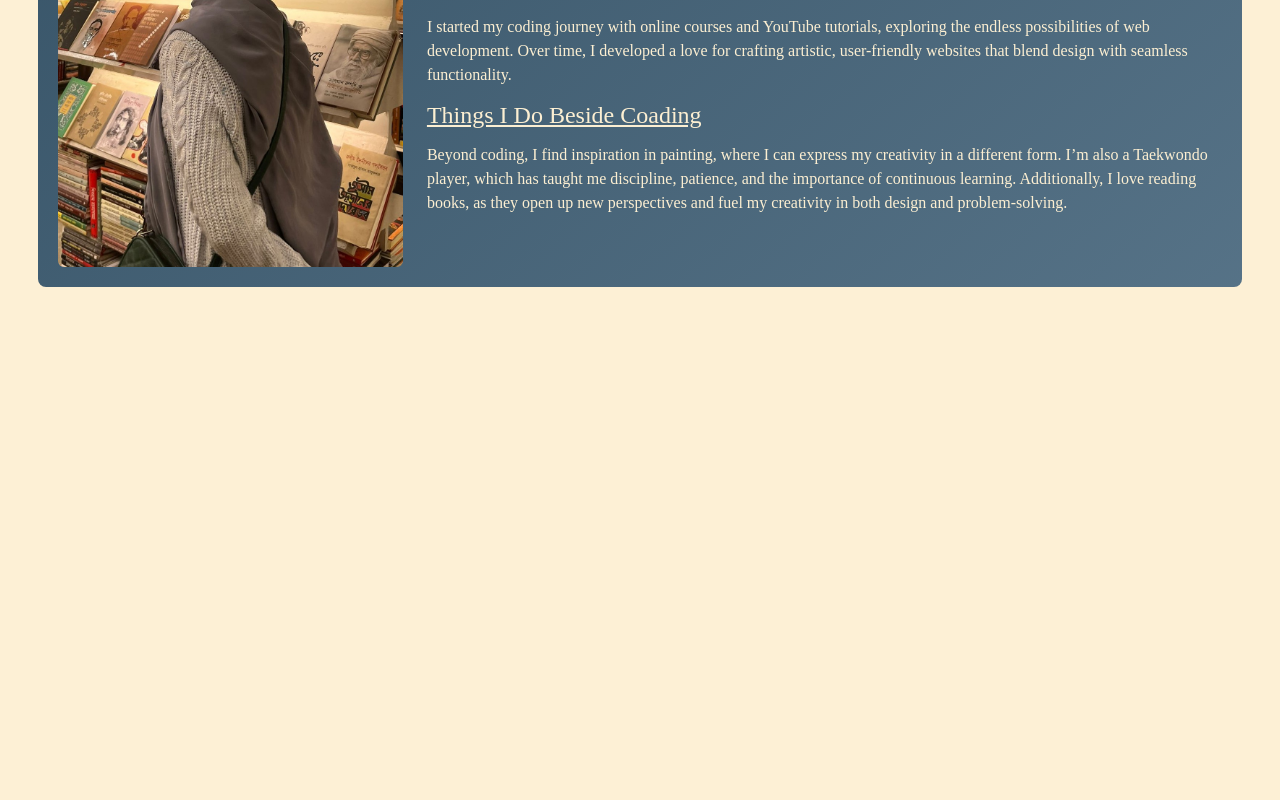
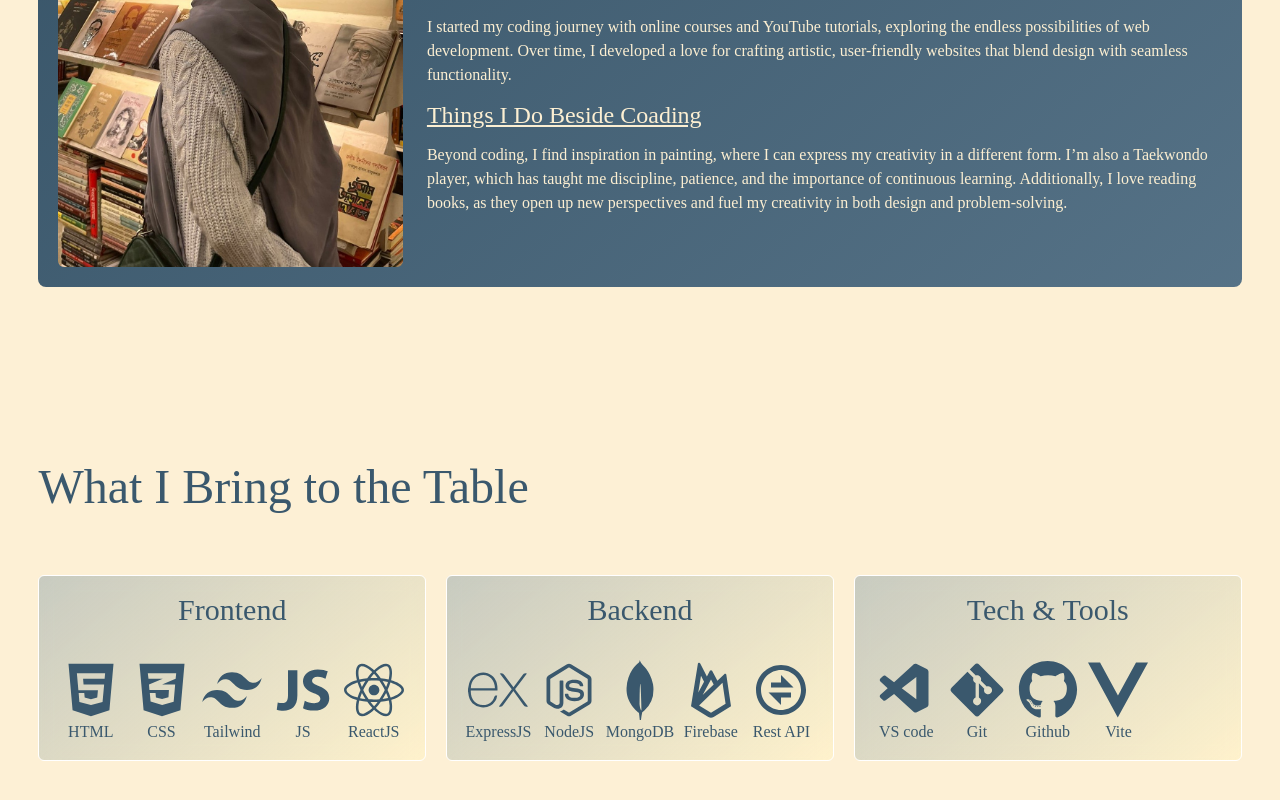
Before and after one commit to Fariya-Khan-Web/portfolio, a React (Vite) app: page / in a window 1280 px wide. Shown: the part 1162-1962 px from the top of the page. Built offline with nearby package versions, Linux system fonts and the light colour scheme; a web font is replaced by a local one.

Commit message:
feat: skills section

```diff
--- a/src/App.css
+++ b/src/App.css
@@ -13,8 +13,8 @@
 }
 .dropdown-content{
   background-image: linear-gradient(140deg,
-          rgba(148, 196, 255, 0.2),
-          rgba(255, 242, 200, 0.3));
+          rgba(79, 118, 145, 0.3),
+          rgba(255, 242, 200, 0.7));
 }
 .about-me{
   background-image: linear-gradient(140deg,
--- a/src/App.jsx
+++ b/src/App.jsx
@@ -5,6 +5,7 @@ import './App.css'
 import Navbar from './Components/Navbar'
 import Banner from './Components/Banner'
 import AboutMe from './Components/AboutMe'
+import Skills from './Components/Skills'
 
 function App() {
   const [count, setCount] = useState(0)
@@ -14,8 +15,7 @@ function App() {
     <Navbar/>
     <Banner/>
     <AboutMe/>
-
-
+    <Skills/>
 
     </>
   )
--- a/src/Components/Banner.jsx
+++ b/src/Components/Banner.jsx
@@ -6,7 +6,7 @@ import { FaCloudDownloadAlt } from 'react-icons/fa';
 const Banner = () => {
     return (
         <div className='banner min-h-[100vh]' >
-            <div className='max-w-screen-xl w-[94%] mx-auto min-h-screen grid md:grid-cols-2 gap-20 items-center'>
+            <div className='max-w-screen-2xl w-[94%] mx-auto min-h-screen grid md:grid-cols-2 gap-20 items-center'>
 
                 {/* small device picture */}
                 <div className='md:hidden picture rounded-full w-[260px] h-[350px] mx-auto  bg-[#fdf3dd]/15 p-2 border-2 border-[#fdf3dd]'>
--- /dev/null
+++ b/src/Components/Footer.jsx
@@ -0,0 +1,11 @@
+import React from 'react';
+
+const Footer = () => {
+    return (
+        <div>
+
+        </div>
+    );
+};
+
+export default Footer;
--- a/src/Components/Navbar.jsx
+++ b/src/Components/Navbar.jsx
@@ -12,7 +12,7 @@ const Navbar = () => {
             <li><a>Contact</a></li>
         </>
     return (
-        <div className='fixed z-10 w-full bg-[#335064] bg-opacity-30'>
+        <div className='fixed z-10 w-full bg-[#335064] bg-opacity-40'>
             <div className="navbar md:max-w-[88%] mx-auto ">
 
                 <div className="navbar-start">
--- /dev/null
+++ b/src/Components/Skills.jsx
@@ -0,0 +1,102 @@
+import React from 'react';
+
+import { RiFirebaseLine, RiTailwindCssFill } from 'react-icons/ri';
+import { IoLogoJavascript, IoLogoNodejs } from 'react-icons/io';
+import { FaCss3Alt, FaGitAlt, FaGithub, FaHtml5, FaReact } from 'react-icons/fa';
+import { SiExpress, SiMongodb, SiVitess } from 'react-icons/si';
+import { RiExchangeLine } from "react-icons/ri"
+import { VscVscode } from 'react-icons/vsc';
+
+const Skills = () => {
+    return (
+        <div className='my-20 md:my-44 text-[#3a586d] max-w-screen-xl w-[94%] mx-auto '>
+            <h1 className='text-5xl'>What I Bring to the Table</h1>
+            <div className='grid lg:grid-cols-3 md:grid-cols-2 gap-5 my-16'>
+
+                <div className='bg-blur border border-white rounded-md dropdown-content p-4'>
+                    <h4 className='text-3xl text-center '>Frontend</h4>
+                    <div className='grid grid-cols-5 mt-8'>
+                        <div className='text-center'>
+                            <FaHtml5 className='text-6xl mx-auto' />
+                            <p>HTML</p>
+                        </div>
+                        <div className='text-center'>
+                            <FaCss3Alt className='text-6xl mx-auto' />
+                            <p>CSS</p>
+                        </div>
+                        <div className='text-center'>
+                            <RiTailwindCssFill className='text-6xl mx-auto' />
+                            <p>Tailwind</p>
+                        </div>
+                        <div className='text-center'>
+                            <IoLogoJavascript className='text-6xl mx-auto' />
+                            <p>JS</p>
+                        </div>
+                        <div className='text-center'>
+                            <FaReact className='text-6xl mx-auto' />
+                            <p>ReactJS</p>
+                        </div>
+
+                    </div>
+
+                </div>
+
+                <div className='bg-blur border border-white rounded-md dropdown-content p-4'>
+                    <h4 className='text-3xl text-center '>Backend</h4>
+                    <div className='grid grid-cols-5 mt-8'>
+                        <div className='text-center'>
+                            <SiExpress className='text-6xl mx-auto' />
+                            <p>ExpressJS</p>
+                        </div>
+                        <div className='text-center'>
+                            <IoLogoNodejs className='text-6xl mx-auto' />
+                            <p>NodeJS</p>
+                        </div>
+                        <div className='text-center'>
+                            <SiMongodb className='text-6xl mx-auto' />
+                            <p>MongoDB</p>
+                        </div>
+                        <div className='text-center'>
+                            <RiFirebaseLine className='text-6xl mx-auto' />
+                            <p>Firebase</p>
+                        </div>
+                        <div className='text-center'>
+                            <RiExchangeLine className='text-6xl mx-auto' />
+                            <p>Rest API</p>
+                        </div>
+
+                    </div>
+
+                </div>
+
+                <div className='bg-blur border border-white rounded-md dropdown-content p-4'>
+                    <h4 className='text-3xl text-center '>Tech & Tools</h4>
+                    <div className='grid grid-cols-5 mt-8'>
+                        <div className='text-center'>
+                            <VscVscode className='text-6xl mx-auto' />
+                            <p>VS code</p>
+                        </div>
+                        <div className='text-center'>
+                            <FaGitAlt className='text-6xl mx-auto' />
+                            <p>Git</p>
+                        </div>
+                        <div className='text-center'>
+                            <FaGithub className='text-6xl mx-auto' />
+                            <p>Github</p>
+                        </div>
+                        <div className='text-center'>
+                            <SiVitess className='text-6xl mx-auto' />
+                            <p>Vite</p>
+                        </div>
+
+
+                    </div>
+
+                </div>
+
+            </div>
+        </div>
+    );
+};
+
+export default Skills;
```
